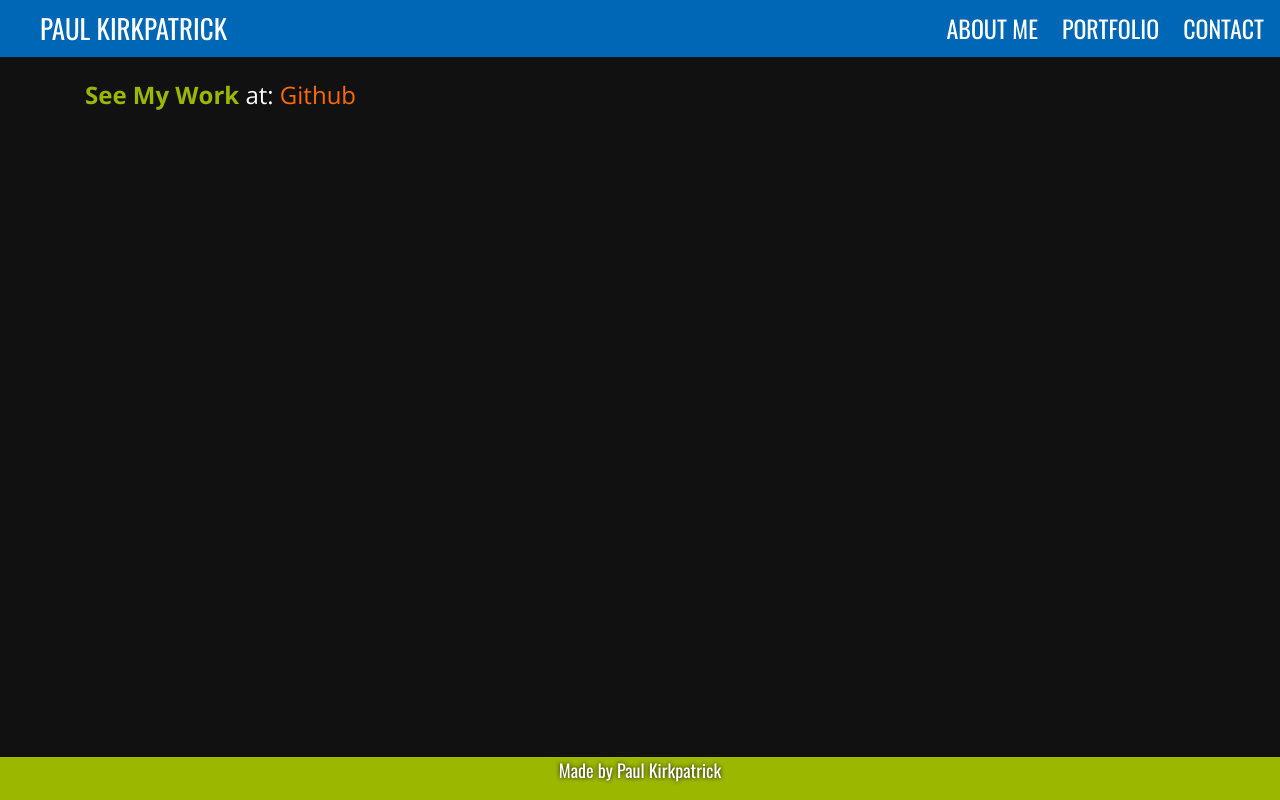
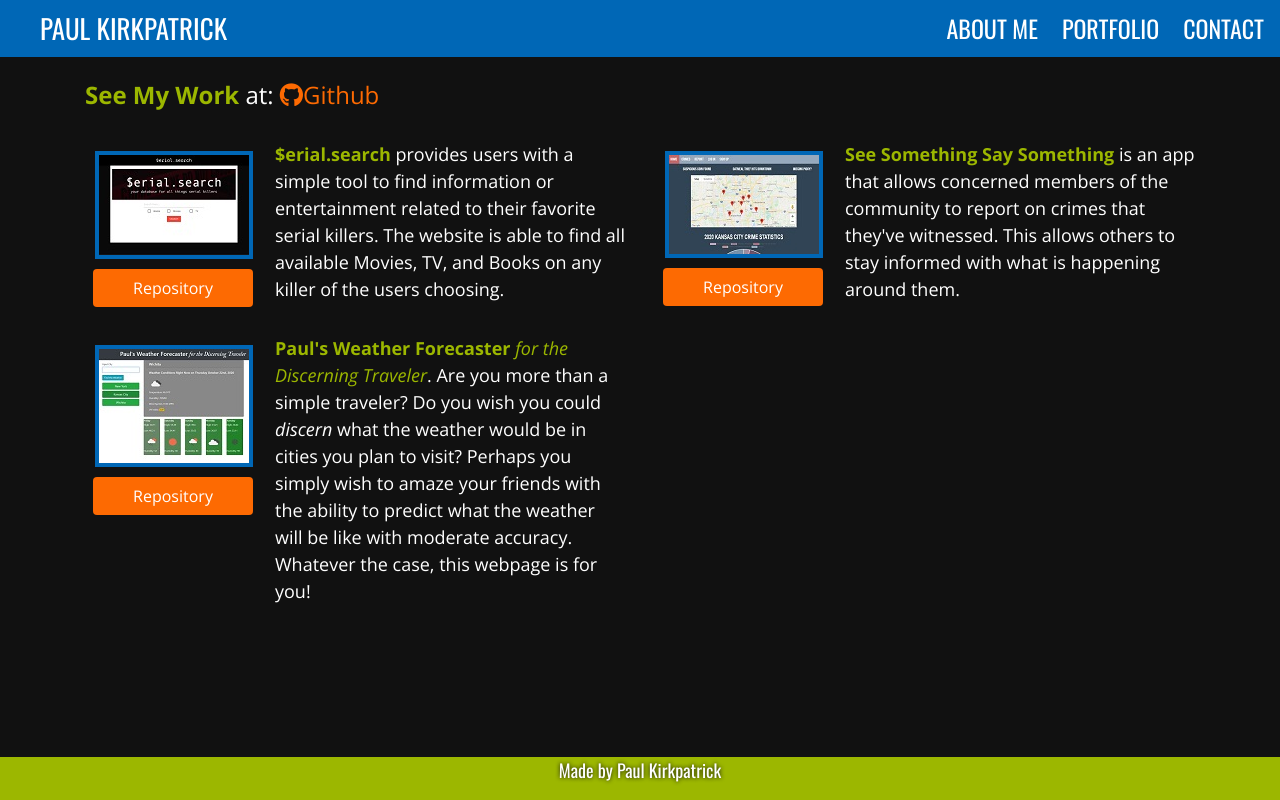
Before and after one commit to KirkpatrickPaul/kirkpatrickpaul.github.io, a React (Create React App) app: page /portfolio in a window 1280 px wide. Built offline with nearby package versions, Linux system fonts and the light colour scheme.

Commit message:
adds functionality to portfolioItems and uses PortfolioItem in the Portfolio to render correctly.

```diff
--- a/public/index.html
+++ b/public/index.html
@@ -14,6 +14,10 @@
       href="https://fonts.googleapis.com/css2?family=Open+Sans:ital,wght@0,400;0,700;1,400;1,700&family=Oswald:wght@400;700&display=swap"
       rel="stylesheet"
     />
+    <script
+      src="https://kit.fontawesome.com/bd85642419.js"
+      crossorigin="anonymous"
+    ></script>
     <link
       rel="stylesheet"
       href="https://stackpath.bootstrapcdn.com/bootstrap/4.5.2/css/bootstrap.min.css"
--- /dev/null
+++ b/src/components/PortfolioItem.css
@@ -0,0 +1,3 @@
+span {
+  color: #9cb700;
+}
--- a/src/components/PortfolioItem.js
+++ b/src/components/PortfolioItem.js
@@ -1,4 +1,5 @@
 import React from 'react';
+import './PortfolioItem.css';
 
 export default function PortfolioItem({ name, page, image, github, children }) {
   return (
--- a/src/pages/Portfolio.js
+++ b/src/pages/Portfolio.js
@@ -1,4 +1,5 @@
 import React from 'react';
+import portfolioItems from '../portfolioItems';
 import PortfolioItem from '../components/PortfolioItem';
 
 export default function Portfolio() {
@@ -11,8 +12,9 @@ export default function Portfolio() {
         </a>
       </h4>
       <div class='row'>
-
-
+        {portfolioItems.map((item) => (
+          <PortfolioItem key={item.id} {...item} />
+        ))}
       </div>
     </div>
   );
--- /dev/null
+++ b/src/portfolioItems.js
@@ -0,0 +1,55 @@
+import React from 'react';
+const portfolioItems = [
+  {
+    id: 1,
+    name: 'Serial Search',
+    page: 'https://kirkpatrickpaul.github.io/SerialSearch/',
+    image: './Assets/Serial Search.jpg',
+    github: 'https://github.com/KirkpatrickPaul/SerialSearch',
+    children: (
+      <p>
+        <strong>$erial.search</strong> provides users with a simple tool to find
+        information or entertainment related to their favorite serial killers.
+        The website is able to find all available Movies, TV, and Books on any
+        killer of the users choosing.
+      </p>
+    )
+  },
+  {
+    id: 2,
+    name: 'See Something Say Something',
+    page: 'https://fierce-mountain-61777.herokuapp.com/',
+    image: './Assets/See Something Say Something.jpg',
+    github: 'https://github.com/KirkpatrickPaul/Project02_Crime_Reporting',
+    children: (
+      <p>
+        <strong>See Something Say Something</strong> is an app that allows
+        concerned members of the community to report on crimes that they've
+        witnessed. This allows others to stay informed with what is happening
+        around them.
+      </p>
+    )
+  },
+  {
+    id: 3,
+    name: 'Weather Forecaster',
+    page: 'https://kirkpatrickpaul.github.io/06_weather_app/',
+    image: './Assets/Forecaster.jpg',
+    github: 'https://github.com/KirkpatrickPaul/06_weather_app',
+    children: (
+      <p>
+        <strong>Paul's Weather Forecaster</strong>{' '}
+        <span>
+          <i>for the Discerning Traveler</i>
+        </span>
+        . Are you more than a simple traveler? Do you wish you could{' '}
+        <i>discern</i> what the weather would be in cities you plan to visit?
+        Perhaps you simply wish to amaze your friends with the ability to
+        predict what the weather will be like with moderate accuracy. Whatever
+        the case, this webpage is for you!
+      </p>
+    )
+  }
+];
+
+export default portfolioItems;
```
